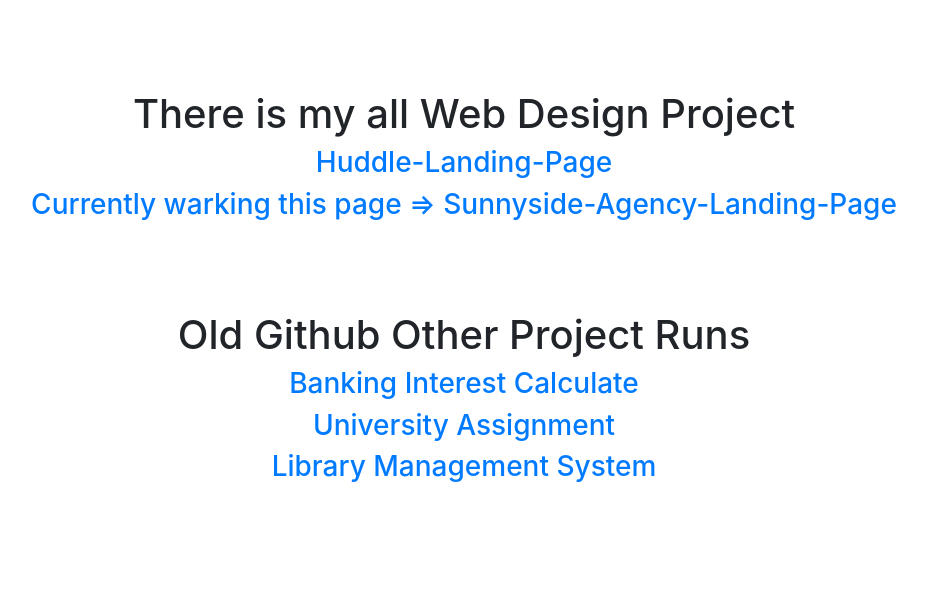
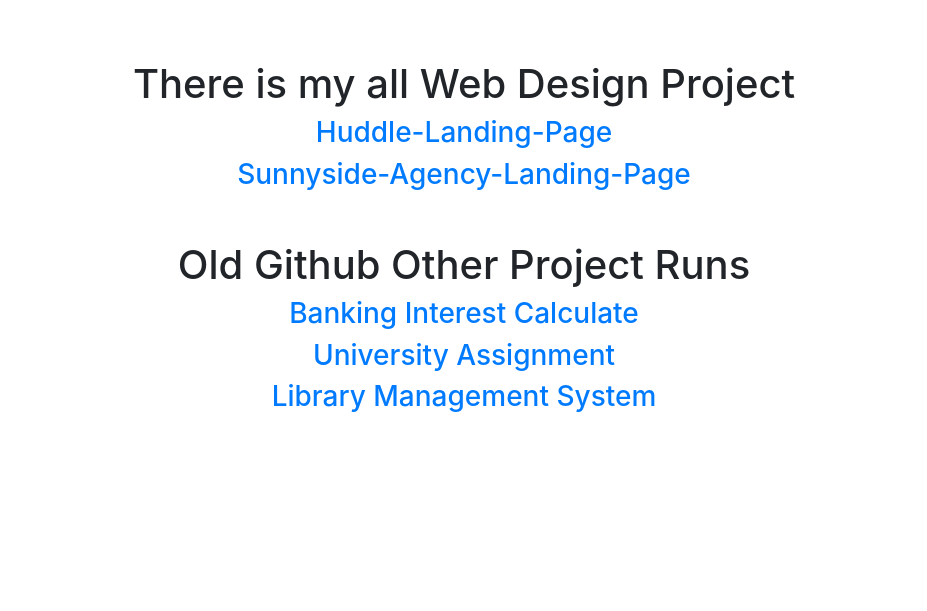
Before and after one commit to sayef367/Demo-Project, a plain HTML site: page index.html in a window 1280 px wide. Shown: the top 611 px of the page, without its empty margins (176-1103 px from the left). Drawn offline with Linux system fonts and the light colour scheme.

Commit message:
complete Sunnyside-Agency-Landing-Page

```diff
--- a/index.html
+++ b/index.html
@@ -14,19 +14,19 @@
 
 <body>
     <div class="container">
-        <div class="text-center" style="margin-top: 90px;">
+        <div class="text-center" style="margin-top: 60px;">
             <h1>There is my all Web Design Project</h1>
             <a href="huddle-landing-page.html">
                 <h3>Huddle-Landing-Page</h3>
             </a>
             <a href="sunnyside-agency-landing-page.html">
-                <h3>Currently warking this page => Sunnyside-Agency-Landing-Page</h3>
+                <h3>Sunnyside-Agency-Landing-Page</h3>
             </a>
         </div>
     </div>
 
     <div class="container">
-        <div class="text-center" style="margin-top: 90px;">
+        <div class="text-center" style="margin-top: 50px;">
             <h1>Old Github Other Project Runs</h1>
             <a href="https://sayef367.github.io/Banking_Interest_Calculate/">
                 <h3>Banking Interest Calculate</h3>
```
